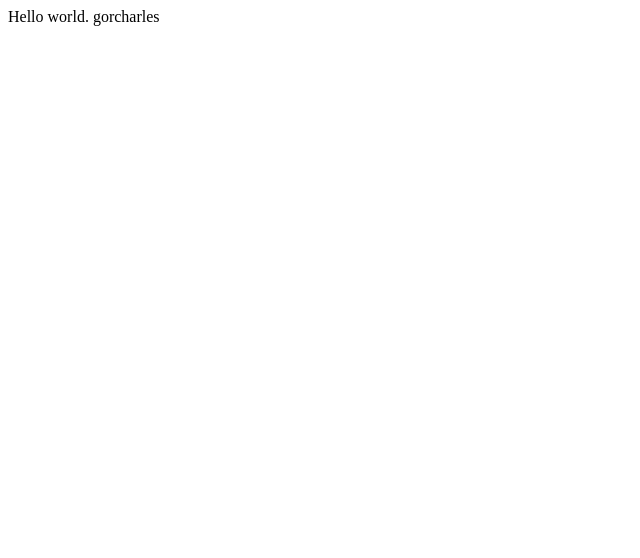
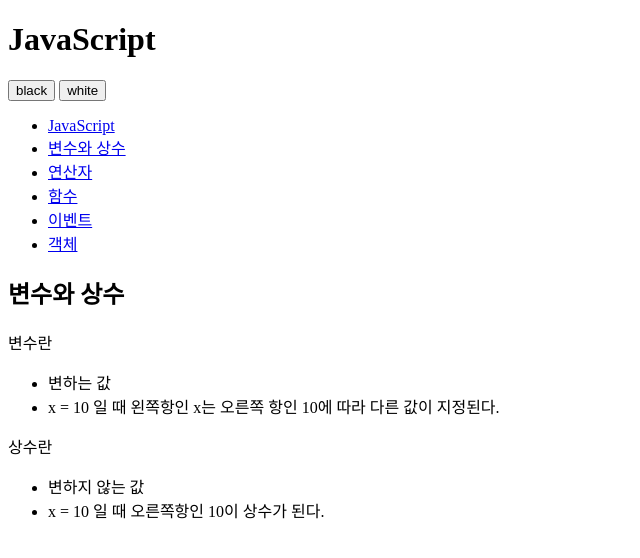
Before and after one commit to gorcharles/opentutorials-gorcharles, a plain HTML site: page index.html in a window 1280 px wide. Shown: the whole page, without its empty margins (0-640 px from the left). Drawn offline with Linux system fonts and the light colour scheme.

Commit message:
change index.html

```diff
--- a/index.html
+++ b/index.html
@@ -1,24 +1,53 @@
 <!DOCTYPE html>
-<html lang="en">
+<html>
     <head>
         <meta charset="utf-8" />
-
-        <!-- Always force latest IE rendering engine (even in intranet) & Chrome Frame
-        Remove this if you use the .htaccess -->
-        <meta http-equiv="X-UA-Compatible" content="IE=edge,chrome=1" />
-
-        <title>index</title>
-        <meta name="description" content="" />
-        <meta name="author" content="egoing" />
-
-        <meta name="viewport" content="width=device-width; initial-scale=1.0" />
-
-        <!-- Replace favicon.ico & apple-touch-icon.png in the root of your domain and delete these references -->
-        <link rel="shortcut icon" href="/favicon.ico" />
-        <link rel="apple-touch-icon" href="/apple-touch-icon.png" />
     </head>
 
-    <body>
-        Hello world. gorcharles
+    <body id="body">
+        <div>
+            <header>
+                <h1>JavaScript</h1>
+            </header>
+            <div id="toolbar">
+                <input type="button" value="black" />
+                <input type="button" value="white" />
+            </div>
+            <nav>
+                <ul>
+                    <li><a href="http://opentutorials.org/course/49/17">JavaScript</a></li>
+                    <li><a href="http://opentutorials.org/course/49/16">변수와 상수</a></li>
+                    <li><a href="http://opentutorials.org/course/49/18">연산자</a></li>
+                    <li><a href="http://opentutorials.org/course/49/19">함수</a></li>
+                    <li><a href="http://opentutorials.org/course/49/20">이벤트</a></li>
+                    <li><a href="http://opentutorials.org/course/49/21">객체</a></li>
+                </ul>
+            </nav>
+            <article>
+                <h2>변수와 상수</h2>
+                <div>
+                    <p>변수란</p>
+                    <ul>
+                        <li>
+                            변하는 값
+                        </li>
+                        <li>
+                            x = 10 일 때 왼쪽항인 x는 오른쪽 항인 10에 따라 다른 값이 지정된다.
+                        </li>
+                    </ul>
+                    <p>
+                        상수란
+                    </p>
+                    <ul>
+                        <li>
+                            변하지 않는 값
+                        </li>
+                        <li>
+                            x = 10 일 때 오른쪽항인 10이 상수가 된다.
+                        </li>
+                    </ul>
+                </div>
+            </article>
+        </div>
     </body>
 </html>
```
